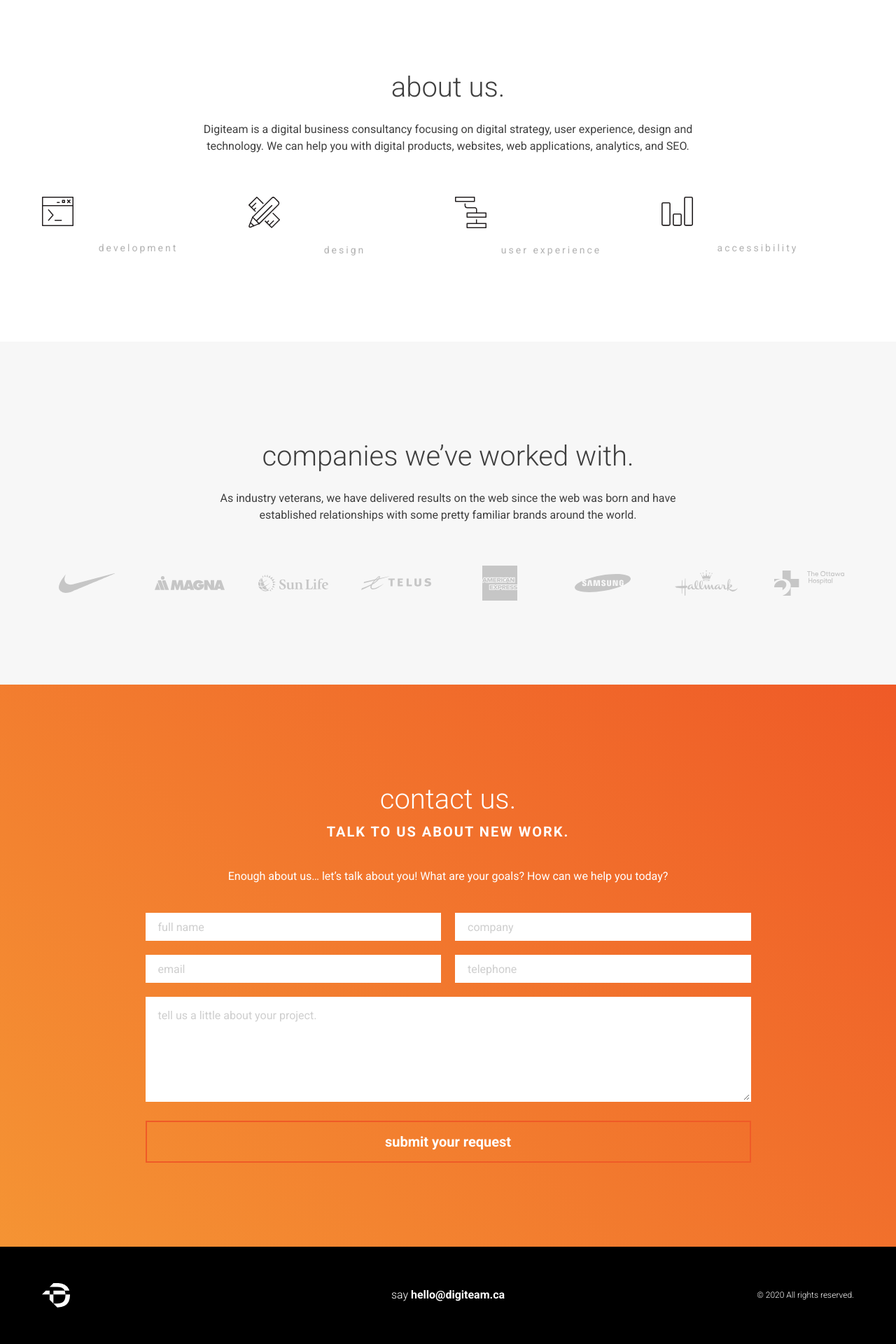
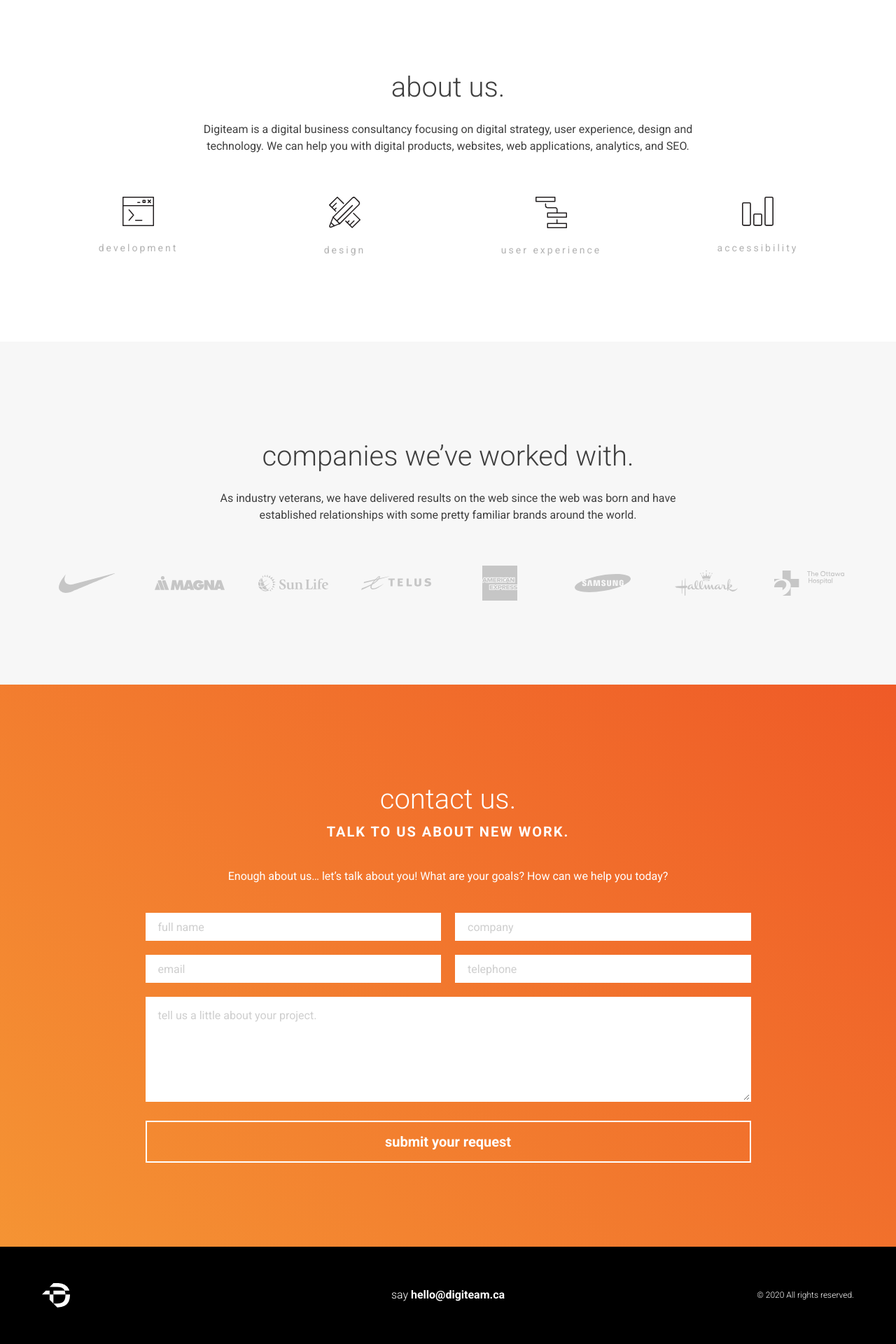
Before and after one commit to wearedigiteam/wearedigiteam.github.io, a Jekyll site: the page built from index.html, in a window 1280 px wide. Shown: the part 804-2724 px from the top of the page at 70% size. Built offline with Jekyll 4.4.1, drawn with Linux system fonts in a browser that asks for light colours.

Commit message:
Background color utilities

```diff
--- a/_sass/_utility.scss
+++ b/_sass/_utility.scss
@@ -220,7 +220,11 @@
 .background-primary {
   background-color: $color-primary;
 
+  // Should probably move this to a separate "regions" include as it defies the
+  // 'one-rule-per-statement' of a true utility function.
   &--gradient {
+    --button-ghost-background: #000;
+    --button-ghost-border: #fff;
     background-image: linear-gradient(45deg, rgba(#f7ac39, 0.7), rgba($color-primary, 0.7));
   }
 }
@@ -299,6 +303,11 @@
 
 .block {
   display: block;
+
+  &--center {
+    margin-left: auto;
+    margin-right: auto;
+  }
 }
 
 .hide {
```
